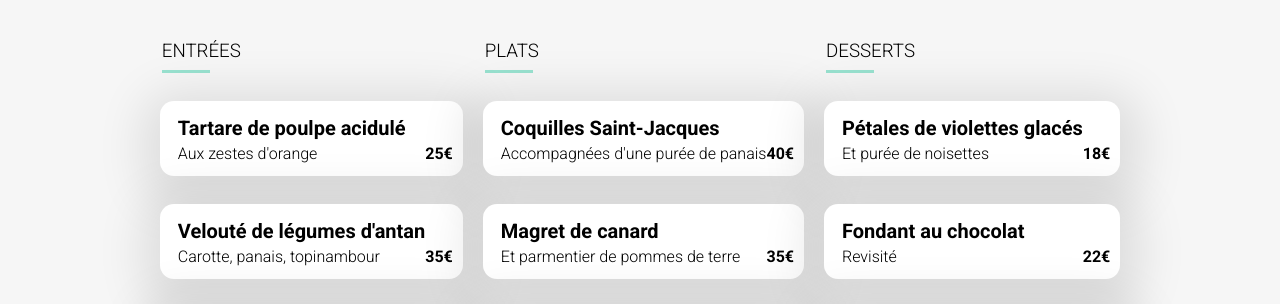
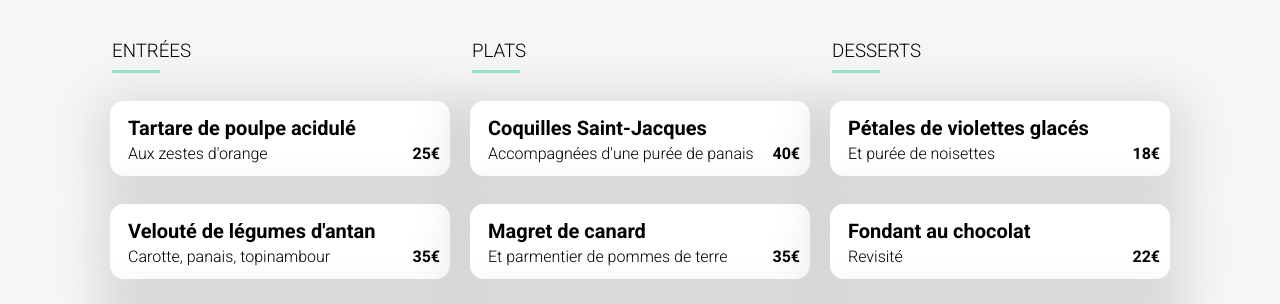
Before and after one commit to maax6/p3-Oh-my-food, a website: page ALaFrancaise.html in a window 1280 px wide. Shown: the part 465-769 px from the top of the page. Drawn offline with Linux system fonts and the light colour scheme; a web font is replaced by a local one.

Commit message:
Fix : responsive menu

```diff
--- a/sass/4-pages/_menus.scss
+++ b/sass/4-pages/_menus.scss
@@ -290,9 +290,9 @@
     }
 }
 
-// @media screen and (min-width: 900px){
-//     .item{
-//         max-width: 340px;
-//         min-width: 340px;
-//     }
-// }
+@media screen and (min-width: 1100px){
+    .item{
+        max-width: 340px;
+        min-width: 340px;
+    }
+}
```
Also changed, not shown: Public/css/style.css, 1 other file.
